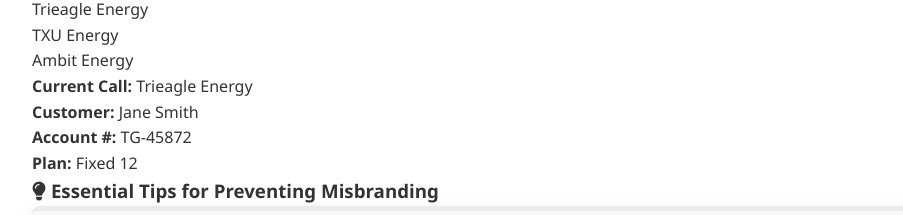
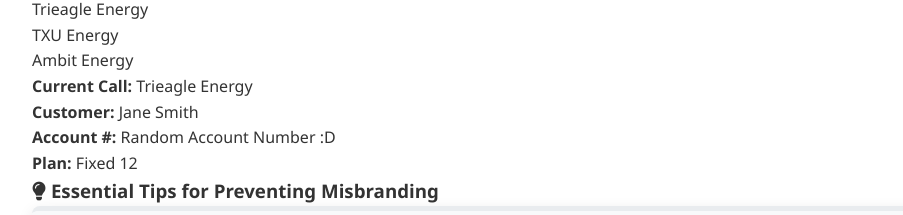
Before and after one commit to Exael74/Prevention, a plain HTML site: page index.html in a window 1280 px wide. Shown: the part 1886-2101 px from the top of the page, without its empty margins (64-967 px from the left). Drawn offline with nearby package versions, Linux system fonts and the light colour scheme.

Commit message:
Update index.html

```diff
--- a/index.html
+++ b/index.html
@@ -148,7 +148,7 @@
                             <div class="call-details">
                                 <p><strong>Current Call:</strong> <span class="active-call">Trieagle Energy</span></p>
                                 <p><strong>Customer:</strong> Jane Smith</p>
-                                <p><strong>Account #:</strong> TG-45872</p>
+                                <p><strong>Account #:</strong> Random Account Number :D </p>
                                 <p><strong>Plan:</strong> Fixed 12</p>
                             </div>
                         </div>
```
